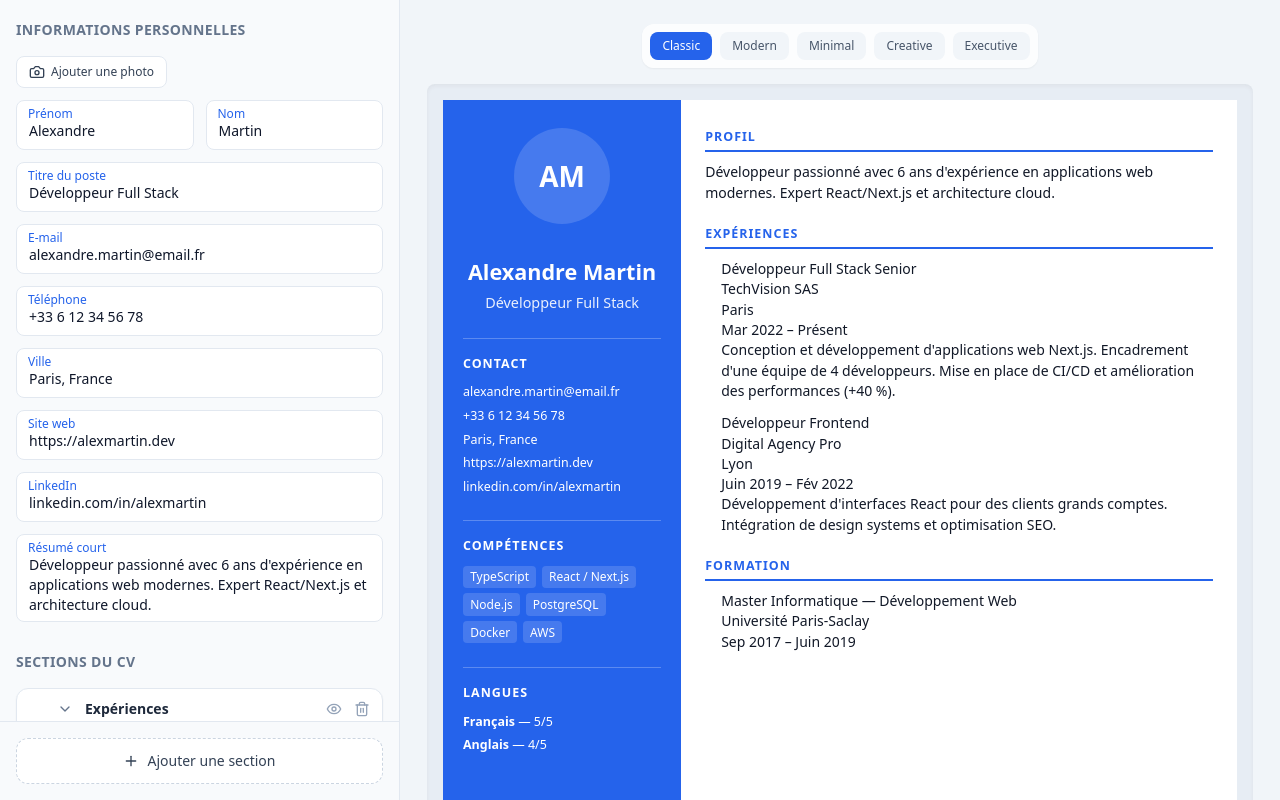
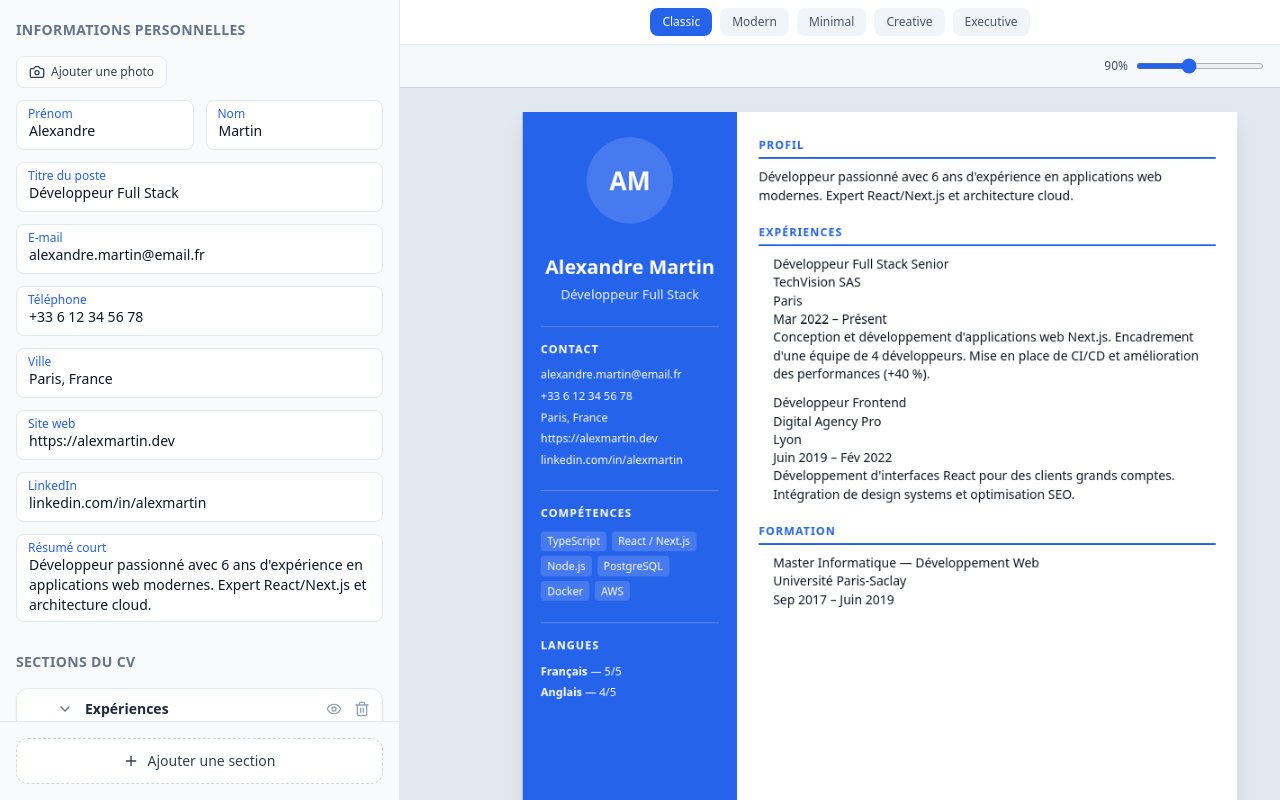
Before and after one commit to Kotazo2026/cvforge, a Next.js app: page /editor in a window 1280 px wide. Built offline with nearby package versions, Linux system fonts and the light colour scheme.

Commit message:
feat(bloc7): previsualisation live avec zoom

```diff
--- a/src/app/editor/page.tsx
+++ b/src/app/editor/page.tsx
@@ -28,7 +28,10 @@ export default function EditorPage() {
   return (
     <main className="flex h-screen overflow-hidden bg-slate-100">
       <CVEditor />
-      <div className="flex-1 overflow-y-auto p-6">
+      <div
+        className="flex min-w-0 flex-col"
+        style={{ width: 'calc(100% - 400px)' }}
+      >
         <EditorLivePreview />
       </div>
     </main>
--- /dev/null
+++ b/src/components/preview/CVPreview.module.css
@@ -0,0 +1,107 @@
+.root {
+  display: flex;
+  flex: 1;
+  flex-direction: column;
+  min-width: 0;
+  min-height: 0;
+  background: #e2e8f0;
+}
+
+.toolbar {
+  display: flex;
+  align-items: center;
+  justify-content: flex-end;
+  gap: 0.75rem;
+  padding: 0.75rem 1rem;
+  border-bottom: 1px solid #cbd5e1;
+  background: rgba(248, 250, 252, 0.95);
+  flex-shrink: 0;
+}
+
+.zoomLabel {
+  font-size: 0.75rem;
+  font-weight: 500;
+  color: #475569;
+  min-width: 2.5rem;
+  text-align: right;
+}
+
+.zoomSlider {
+  width: 8rem;
+  height: 0.35rem;
+  cursor: pointer;
+  accent-color: #2563eb;
+}
+
+.zoomSlider:focus-visible {
+  outline: 2px solid #3b82f6;
+  outline-offset: 2px;
+}
+
+.viewport {
+  flex: 1;
+  min-height: 0;
+  overflow: auto;
+  padding: 1.5rem;
+  display: flex;
+  justify-content: center;
+  align-items: flex-start;
+}
+
+.scaleHost {
+  /* Réserve l'espace visuel après transform scale */
+  position: relative;
+  flex-shrink: 0;
+}
+
+.scaleInner {
+  transform-origin: top center;
+  will-change: transform;
+}
+
+.printWrapper {
+  width: 794px;
+  min-height: 1123px;
+  box-shadow:
+    0 4px 6px -1px rgb(0 0 0 / 0.08),
+    0 12px 24px -4px rgb(0 0 0 / 0.12);
+}
+
+.templateLayer {
+  animation: cvPreviewFade 200ms ease;
+}
+
+@keyframes cvPreviewFade {
+  from {
+    opacity: 0;
+  }
+  to {
+    opacity: 1;
+  }
+}
+
+@media print {
+  .root {
+    background: transparent;
+  }
+
+  .toolbar {
+    display: none;
+  }
+
+  .viewport {
+    padding: 0;
+    overflow: visible;
+  }
+
+  .scaleHost,
+  .scaleInner {
+    transform: none !important;
+    width: auto !important;
+    height: auto !important;
+  }
+
+  .printWrapper {
+    box-shadow: none;
+  }
+}
--- a/src/components/preview/CVPreview.tsx
+++ b/src/components/preview/CVPreview.tsx
@@ -1,30 +1,86 @@
 'use client';
 
-import type { CSSProperties } from 'react';
+import { forwardRef, useMemo, useState } from 'react';
 import { useCVStore } from '@/store/cv.store';
+import { cn } from '@/utils/cv.utils';
+import {
+  CV_PAGE_MIN_HEIGHT_PX,
+  CV_PAGE_WIDTH_PX,
+  DEFAULT_PREVIEW_ZOOM,
+  MAX_PREVIEW_ZOOM,
+  MIN_PREVIEW_ZOOM,
+  buildTemplateCssVars,
+} from './preview.constants';
+import styles from './CVPreview.module.css';
 import { TemplateRenderer } from './templates/TemplateRenderer';
 
-const FONT_SCALE: Record<'small' | 'medium' | 'large', number> = {
-  small: 0.9,
-  medium: 1,
-  large: 1.1,
-};
+export interface CVPreviewProps {
+  className?: string;
+  showZoomControls?: boolean;
+}
 
-/** Conteneur prévisualisation — zoom et print au Bloc 7. */
-export function CVPreview() {
+export const CVPreview = forwardRef<HTMLDivElement, CVPreviewProps>(function CVPreview(
+  { className, showZoomControls = true },
+  ref,
+) {
   const document = useCVStore((state) => state.document);
+  const [zoom, setZoom] = useState(DEFAULT_PREVIEW_ZOOM);
 
-  const cssVars = {
-    '--cv-primary': document.colors.primary,
-    '--cv-secondary': document.colors.secondary,
-    '--cv-text': document.colors.text,
-    '--cv-background': document.colors.background,
-    '--cv-font-scale': String(FONT_SCALE[document.fontSize]),
-  } as CSSProperties;
+  const scale = zoom / 100;
+  const cssVars = useMemo(() => buildTemplateCssVars(document), [document]);
+
+  const hostWidth = Math.round(CV_PAGE_WIDTH_PX * scale);
+  const hostHeight = Math.round(CV_PAGE_MIN_HEIGHT_PX * scale);
 
   return (
-    <div style={cssVars} className="cv-template-print-wrapper">
-      <TemplateRenderer document={document} />
-    </div>
+    <section className={cn(styles.root, className)} aria-label="Aperçu du CV">
+      {showZoomControls && (
+        <div className={styles.toolbar}>
+          <label className="flex items-center gap-2">
+            <span className="sr-only">Niveau de zoom de l&apos;aperçu</span>
+            <span className={styles.zoomLabel} aria-hidden>
+              {zoom}%
+            </span>
+            <input
+              type="range"
+              className={styles.zoomSlider}
+              min={MIN_PREVIEW_ZOOM}
+              max={MAX_PREVIEW_ZOOM}
+              step={5}
+              value={zoom}
+              onChange={(event) => setZoom(Number(event.target.value))}
+              aria-valuemin={MIN_PREVIEW_ZOOM}
+              aria-valuemax={MAX_PREVIEW_ZOOM}
+              aria-valuenow={zoom}
+            />
+          </label>
+        </div>
+      )}
+
+      <div className={styles.viewport}>
+        <div
+          className={styles.scaleHost}
+          style={{ width: hostWidth, minHeight: hostHeight }}
+        >
+          <div
+            className={styles.scaleInner}
+            style={{
+              transform: `scale(${scale})`,
+              width: CV_PAGE_WIDTH_PX,
+            }}
+          >
+            <div
+              ref={ref}
+              className={cn('cv-template-print-wrapper', styles.printWrapper)}
+              style={cssVars}
+            >
+              <div key={document.templateId} className={styles.templateLayer}>
+                <TemplateRenderer document={document} />
+              </div>
+            </div>
+          </div>
+        </div>
+      </div>
+    </section>
   );
-}
+});
--- a/src/components/preview/EditorLivePreview.tsx
+++ b/src/components/preview/EditorLivePreview.tsx
@@ -1,10 +1,10 @@
 'use client';
 
-import type { CSSProperties } from 'react';
+import { useRef } from 'react';
 import type { TemplateId } from '@/types/cv.types';
 import { useCVStore } from '@/store/cv.store';
-import { TemplateRenderer } from './templates/TemplateRenderer';
 import { cn } from '@/utils/cv.utils';
+import { CVPreview } from './CVPreview';
 
 const TEMPLATE_LABELS: Record<TemplateId, string> = {
   classic: 'Classic',
@@ -14,29 +14,16 @@ const TEMPLATE_LABELS: Record<TemplateId, string> = {
   executive: 'Executive',
 };
 
-const FONT_SCALE: Record<'small' | 'medium' | 'large', number> = {
-  small: 0.9,
-  medium: 1,
-  large: 1.1,
-};
-
-/** Aperçu live avec templates CV (zoom complet au Bloc 7). */
+/** Bandeau de sélection template (toolbar complète au Bloc 8) + aperçu CVPreview. */
 export function EditorLivePreview() {
   const document = useCVStore((state) => state.document);
   const setTemplate = useCVStore((state) => state.setTemplate);
-
-  const cssVars = {
-    '--cv-primary': document.colors.primary,
-    '--cv-secondary': document.colors.secondary,
-    '--cv-text': document.colors.text,
-    '--cv-background': document.colors.background,
-    '--cv-font-scale': String(FONT_SCALE[document.fontSize]),
-  } as CSSProperties;
+  const previewRef = useRef<HTMLDivElement>(null);
 
   return (
-    <div className="flex flex-col items-center gap-4">
+    <div className="flex h-full min-w-0 flex-1 flex-col">
       <div
-        className="flex flex-wrap justify-center gap-2 rounded-xl bg-white/80 p-2 shadow-sm"
+        className="flex shrink-0 flex-wrap justify-center gap-2 border-b border-slate-200 bg-white px-4 py-2"
         role="tablist"
         aria-label="Choisir un template"
       >
@@ -60,11 +47,7 @@ export function EditorLivePreview() {
         ))}
       </div>
 
-      <div className="overflow-auto rounded-lg bg-slate-200/60 p-4 shadow-inner">
-        <div style={cssVars}>
-          <TemplateRenderer document={document} />
-        </div>
-      </div>
+      <CVPreview ref={previewRef} className="min-h-0 flex-1" />
     </div>
   );
 }
--- /dev/null
+++ b/src/components/preview/preview.constants.ts
@@ -0,0 +1,25 @@
+import type { CSSProperties } from 'react';
+import type { CVDocument } from '@/types/cv.types';
+
+export const CV_PAGE_WIDTH_PX = 794;
+export const CV_PAGE_MIN_HEIGHT_PX = 1123;
+
+export const FONT_SCALE: Record<CVDocument['fontSize'], number> = {
+  small: 0.9,
+  medium: 1,
+  large: 1.1,
+};
+
+export const DEFAULT_PREVIEW_ZOOM = 90;
+export const MIN_PREVIEW_ZOOM = 50;
+export const MAX_PREVIEW_ZOOM = 150;
+
+export function buildTemplateCssVars(document: CVDocument): CSSProperties {
+  return {
+    '--cv-primary': document.colors.primary,
+    '--cv-secondary': document.colors.secondary,
+    '--cv-text': document.colors.text,
+    '--cv-background': document.colors.background,
+    '--cv-font-scale': String(FONT_SCALE[document.fontSize]),
+  } as CSSProperties;
+}
```
Also changed, not shown: 1 other file (tests, documents, lock files or other folders).
